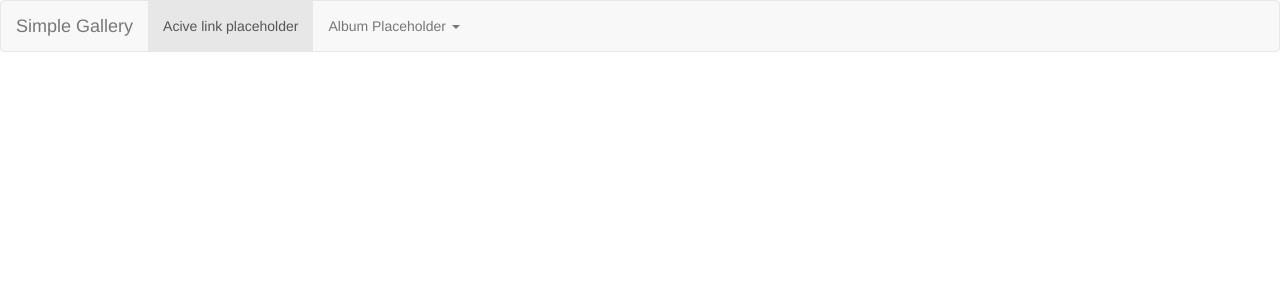
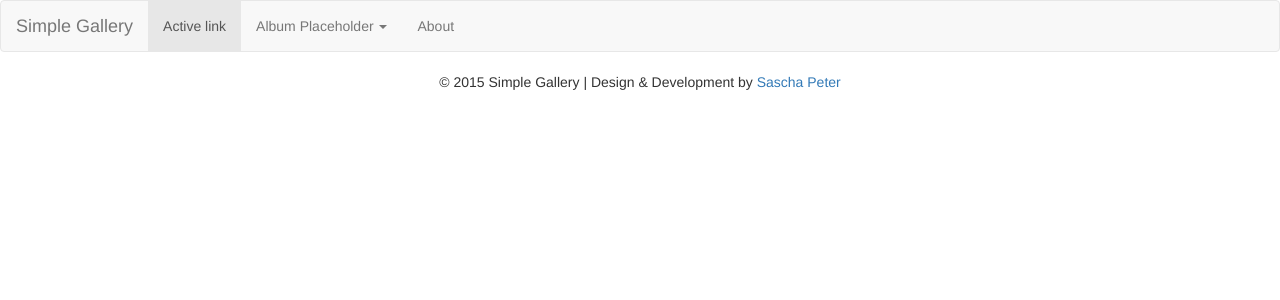
Before and after one commit to Sascha-Peter/simple-gallery, a Django app: page / in a window 1280 px wide. Shown: the top 300 px of the page. Run offline with Django 3.2, Linux system fonts and the light colour scheme; parts of the project's set-up code (start-up, migrations or seed data) failed here and were passed over; some libraries are stand-ins or nearby versions.

Commit message:
new: dev: Add footer and exchange navigation elements

```diff
--- a/simple_gallery/templates/base.html
+++ b/simple_gallery/templates/base.html
@@ -16,8 +16,14 @@
 
     <body>
         {% include "elements/navigation.html" %}
-        {% block content %}{% endblock %}
-
+        <div class="container-fluid">
+            <div class="row">
+                {% block content %}{% endblock %}
+            </div>
+            <div class="row">
+                {% include "elements/footer.html" %}
+            </div>
+        </div>
         {% block additional_js %}{% endblock %}
         <script src="https://ajax.googleapis.com/ajax/libs/jquery/1.11.3/jquery.min.js"></script>
         <script src="https://maxcdn.bootstrapcdn.com/bootstrap/3.3.5/js/bootstrap.min.js"></script>
--- /dev/null
+++ b/simple_gallery/templates/elements/footer.html
@@ -0,0 +1,5 @@
+<div class="col-md-offset-1 col-md-10">
+    <div class="center-block">
+    <p style="text-align: center;">&copy; 2015 Simple Gallery | Design &amp; Development by <a href="http://twitter.com/sascha_o_peter" target="_blank">Sascha Peter</a></p>
+    </div>
+</div>
--- a/simple_gallery/templates/elements/navigation.html
+++ b/simple_gallery/templates/elements/navigation.html
@@ -14,13 +14,14 @@
         <!-- Collect the nav links, forms, and other content for toggling -->
         <div class="collapse navbar-collapse" id="bs-example-navbar-collapse-1">
             <ul class="nav navbar-nav">
-                <li class="active"><a href="#">Acive link placeholder <span class="sr-only">(current)</span></a></li>
+                <li class="active"><a href="#">Active link <span class="sr-only">(current)</span></a></li>
                 <li class="dropdown">
                     <a href="#" class="dropdown-toggle" data-toggle="dropdown" role="button" aria-haspopup="true" aria-expanded="false">Album Placeholder <span class="caret"></span></a>
                     <ul class="dropdown-menu">
                         <li><a href="#">Placeholder</a></li>
                     </ul>
                 </li>
+                <li><a href="#">About <span class="sr-only"></span></a></li>
             </ul>
         </div><!-- /.navbar-collapse -->
     </div><!-- /.container-fluid -->
```
